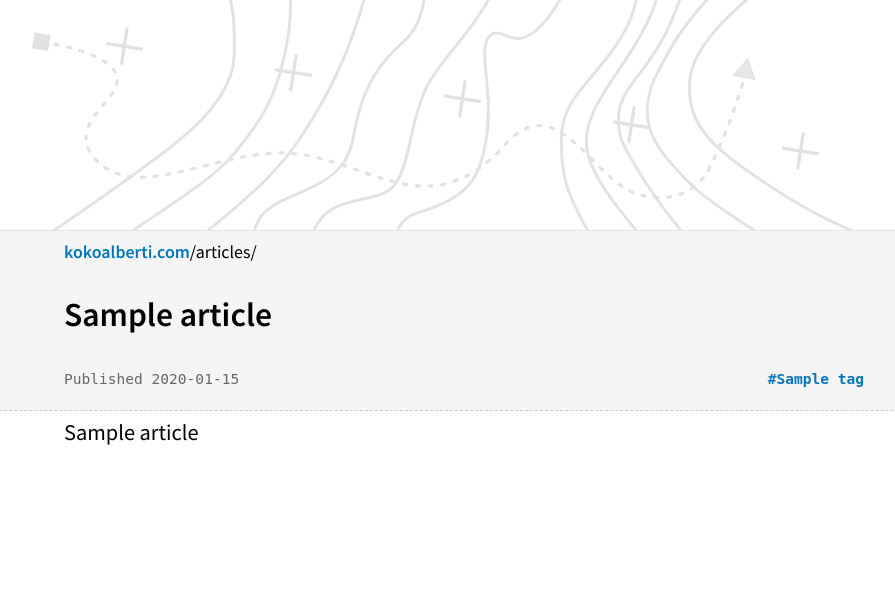
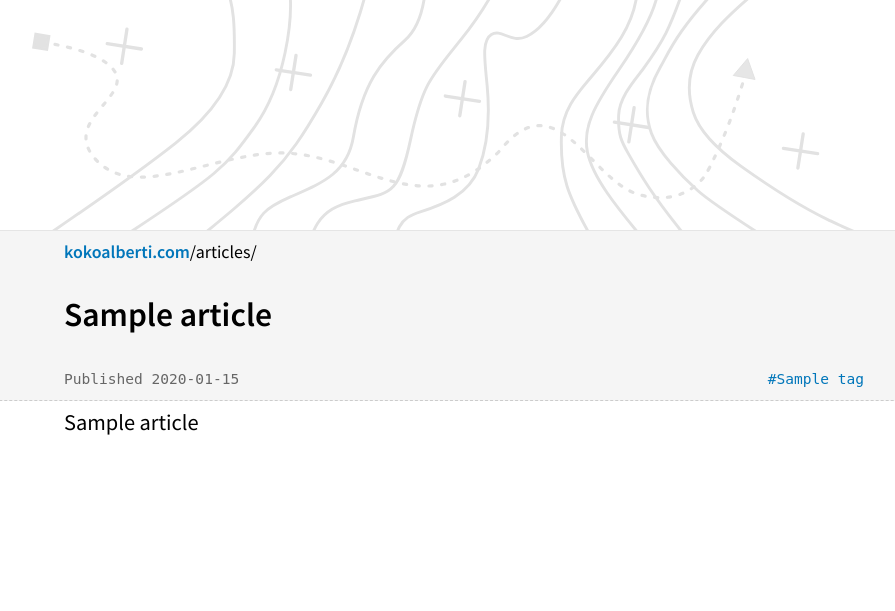
Before and after one commit to kokoalberti/personalwebsite, a Flask app: template templates/article.html in a window 1280 px wide. Shown: the top 611 px of the page, without its empty margins (176-1071 px from the left). Run offline with Flask 2, Linux system fonts and the light colour scheme; the template is opened without the code that fills it: most values are stand-ins (such as "Sample title", 1, 10 or a date in 2020).

Commit message:
add meta tags and small style fixes

```diff
--- a/static/css/style.css
+++ b/static/css/style.css
@@ -79,6 +79,9 @@ header a {
     font-synthesis: none;
     font-weight:700;
 }
+header a.tag {
+    font-weight:300;
+}
 header a:hover {
     background-color:#f5f5f5;
 }
@@ -104,6 +107,7 @@ a#home:hover div {
 a#home span {
     display:none;
 }
+
 div#header-image {
     padding:0;
     background-color:#fff;
@@ -121,7 +125,7 @@ header h1 {
     line-height:1.4em;
 }
 header {
-    padding-bottom:10px;
+    padding-bottom:0px;
 }
 header p {
     font-size:0.8em;
--- a/templates/article.html
+++ b/templates/article.html
@@ -1,7 +1,8 @@
 {% extends "base.html" %}
 
 {% block title %}{{ article.title }}{% endblock %}
-
+{% block keywords %}{{ article.meta.keywords }}{% endblock %}
+{% block description %}{{ article.meta.description }}{% endblock %}
 {% block content %}
 <header>
 
@@ -19,7 +20,7 @@
       <span style="float:right;color:#666;">
         <tt>
         {% for tag in article.meta.tags %}
-          <a href="{{ url_for('tag', tag=tag) }}">#{{tag}}</a>
+          <a href="{{ url_for('tag', tag=tag) }}" class='tag'>#{{tag}}</a>
         {%endfor%}
 
       	</tt>
--- a/templates/base.html
+++ b/templates/base.html
@@ -3,6 +3,9 @@
 <html lang='en'>
     <head>
       <meta charset='UTF-8'/>
+      <meta name='viewport' content="width=device-width, initial-scale=1">
+      <meta name='description' content="{% block description %}{% endblock %}">
+      <meta name='keywords' content="koko alberti geo geography remote sensing geofolio {% block keywords %}{% endblock %}">
       <title>{% block title %}{% endblock %}</title>
       <link rel='stylesheet' href='{{ url_for("static", filename="css/normalize.css") }} '/>
       <link rel='stylesheet' href='{{ url_for("static", filename="css/style.css") }} '/>
--- a/templates/index.html
+++ b/templates/index.html
@@ -1,6 +1,6 @@
 {% extends "base.html" %}
-
 {% block title %}{{ index.meta.title }} - Home{% endblock %}
+{% block description %}{{ index.meta.description }}{% endblock %}
 {% block headcss %}
 <style>
 header {
```
Also changed, not shown: content/articles/2018-06-28-hello-world/hello-world.md (+2 -0 lines), content/pages/index/index.md (+2 -0 lines).
